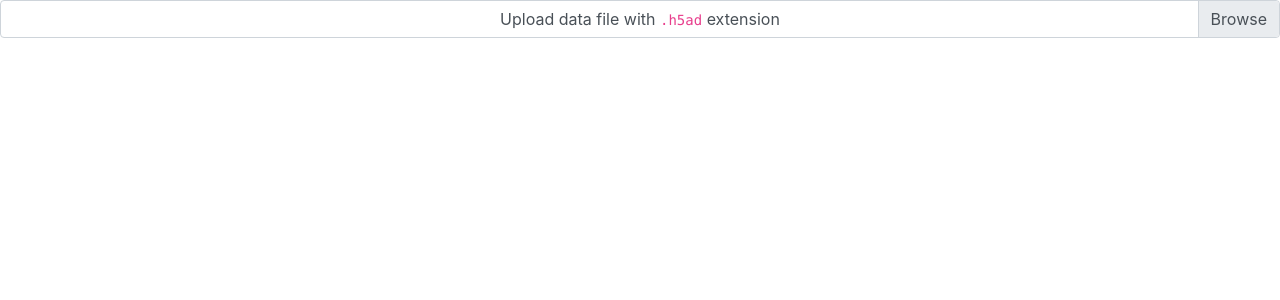
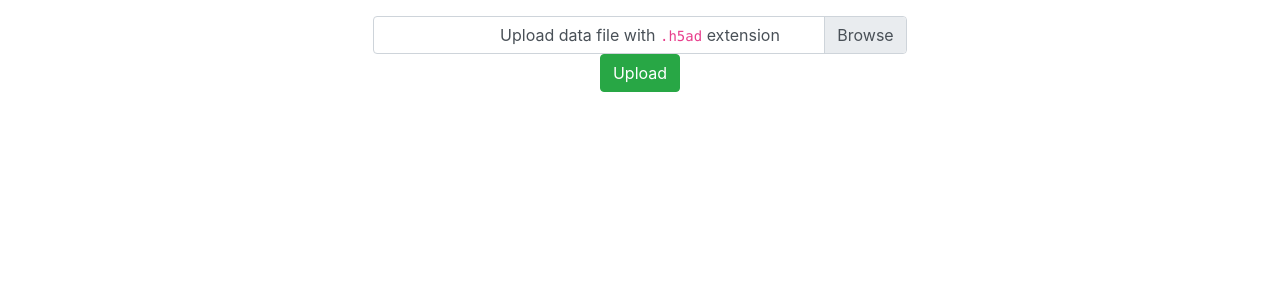
Before and after one commit to mjayasur/scvi-gui, a React (Create React App) app in the folder app/: page / in a window 1280 px wide. Shown: the top 300 px of the page. Built offline with nearby package versions, Linux system fonts and the light colour scheme.

Commit message:
bare bones file upload

```diff
--- a/app/src/App.js
+++ b/app/src/App.js
@@ -8,6 +8,7 @@ import './App.css';
 function App() {
   return (
     <div className="App">
+
       <FileUpload />
     </div>
   );
--- a/app/src/components/FileUpload.js
+++ b/app/src/components/FileUpload.js
@@ -4,24 +4,59 @@ class FileUpload extends React.Component {
   constructor() {
     super();
     this.state = {
-      someKey: 'someValue'
+      selectedFile: null
     };
+  }
+
+
+  onDataChange = event => {
+    this.setState({ selectedFile: event.target.files[0] });
+  }
+
+  uploadData = () => {
+    // Create an object of formData
+    const formData = new FormData();
+
+    // Update the formData object
+    formData.append(
+      "anndata",
+      this.state.selectedFile,
+      this.state.selectedFile.name
+    );
+
+    // Details of the uploaded file
+    console.log(this.state.selectedFile);
+
+    // Request made to the backend api
+    // Send formData object
+    // fill with flask shit
+
+
+    // url = ""
+    // axios.post(url, formData);
   }
 
   render() {
     return (
-        <div className = "container">
-            <div class="data-upload">
-                <input type="file" class="custom-file-input" id="data-input" />
-                <label class="custom-file-label" for="data-input">Upload data file with <code>.h5ad</code> extension</label>
-            </div>
+
+
+        <div className="container col-5  mt-3">
+
+            <input onChange={this.onDataChange}  type="file" class="custom-file-input" id="data-input"  />
+            <button onClick={this.uploadData} type="button mt-4 " className="btn btn-success text-left">Upload</button>
+
+            <label className="custom-file-label" for="data-input">Upload data file with <code>.h5ad</code> extension</label>
+
         </div>
+
+
+
     );
   }
 
   componentDidMount() {
     this.setState({
-      someKey: 'otherValue'
+
     });
   }
 }
```
Also changed, not shown: 1 other file (tests, documents, lock files or other folders).
